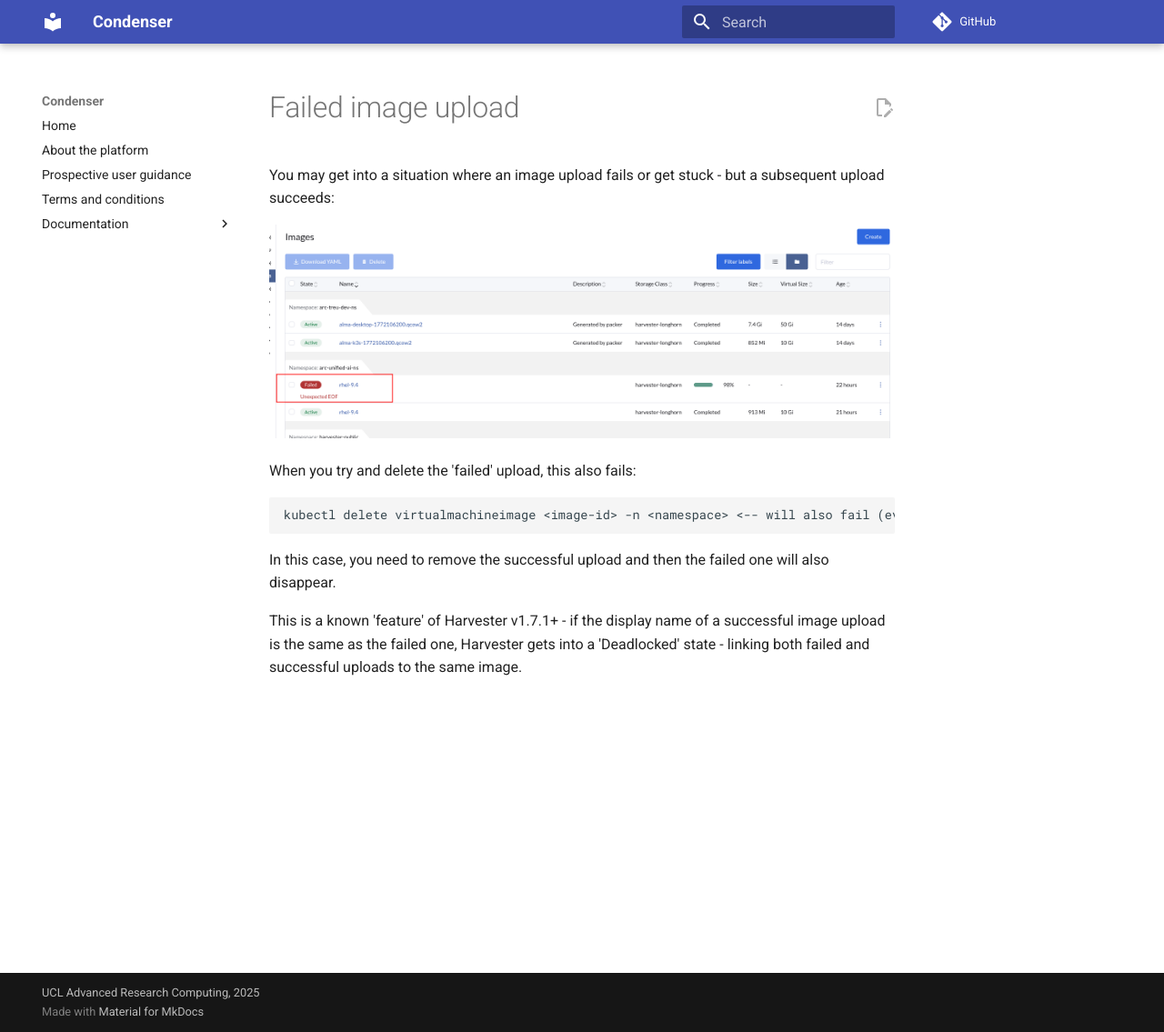
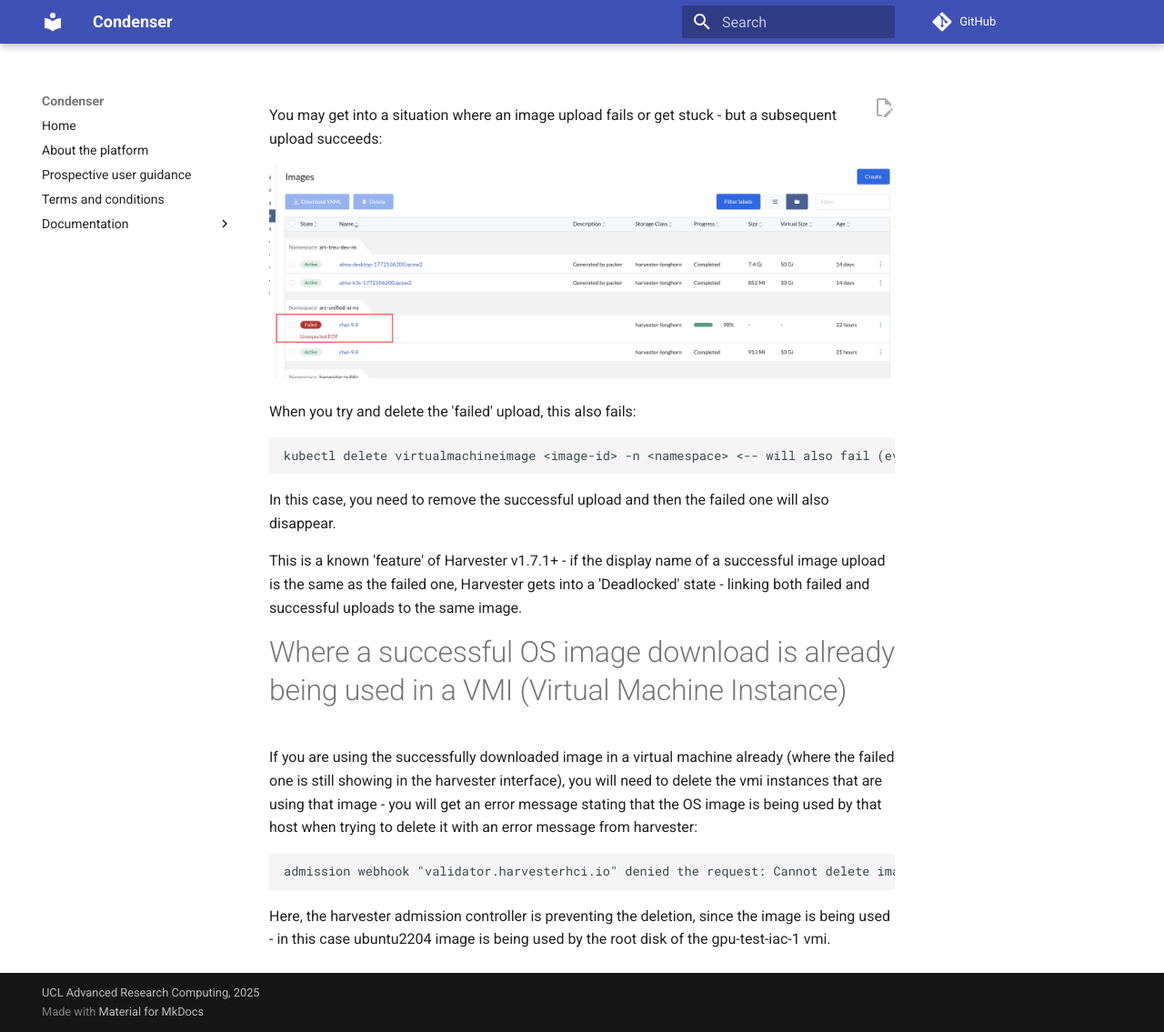
Before and after one commit to UCL-ARC/condenser-mkdocs, an MkDocs documentation site: the page built from docs/stubs/image_upload_failure.md, in a window 1280 px wide and 1135 px high. Shown: the whole window at 91% size. Built offline with MkDocs 1.6.1 and Material for MkDocs 9.7.7, drawn with Linux system fonts in a browser that asks for light colours; comment, search, counter and statistics services are not loaded.

Commit message:
fix: VMI instances still using uploaded image

````diff
--- a/docs/stubs/image_upload_failure.md
+++ b/docs/stubs/image_upload_failure.md
@@ -15,3 +15,13 @@
 In this case, you need to remove the successful upload and then the failed one will also disappear.
 
 This is a known 'feature' of Harvester v1.7.1+ - if the display name of a successful image upload is the same as the failed one, Harvester gets into a 'Deadlocked' state - linking both failed and successful uploads to the same image.
+
+# Where a successful OS image download is already being used in a VMI (Virtual Machine Instance)
+
+If you are using the successfully downloaded image in a virtual machine already (where the failed one is still showing in the harvester interface), you will need to delete the vmi instances that are using that image - you will get an error message stating that the OS image is being used by that host when trying to delete it with an error message from harvester:
+
+```
+admission webhook "validator.harvesterhci.io" denied the request: Cannot delete image harvester-public/ubuntu2204: being used by volume biomed-cq-ns/gpu-test-iac-1-disk-0-gwmgl
+```
+
+Here, the harvester admission controller is preventing the deletion, since the image is being used - in this case ubuntu2204 image is being used by the root disk of the gpu-test-iac-1 vmi.
````
